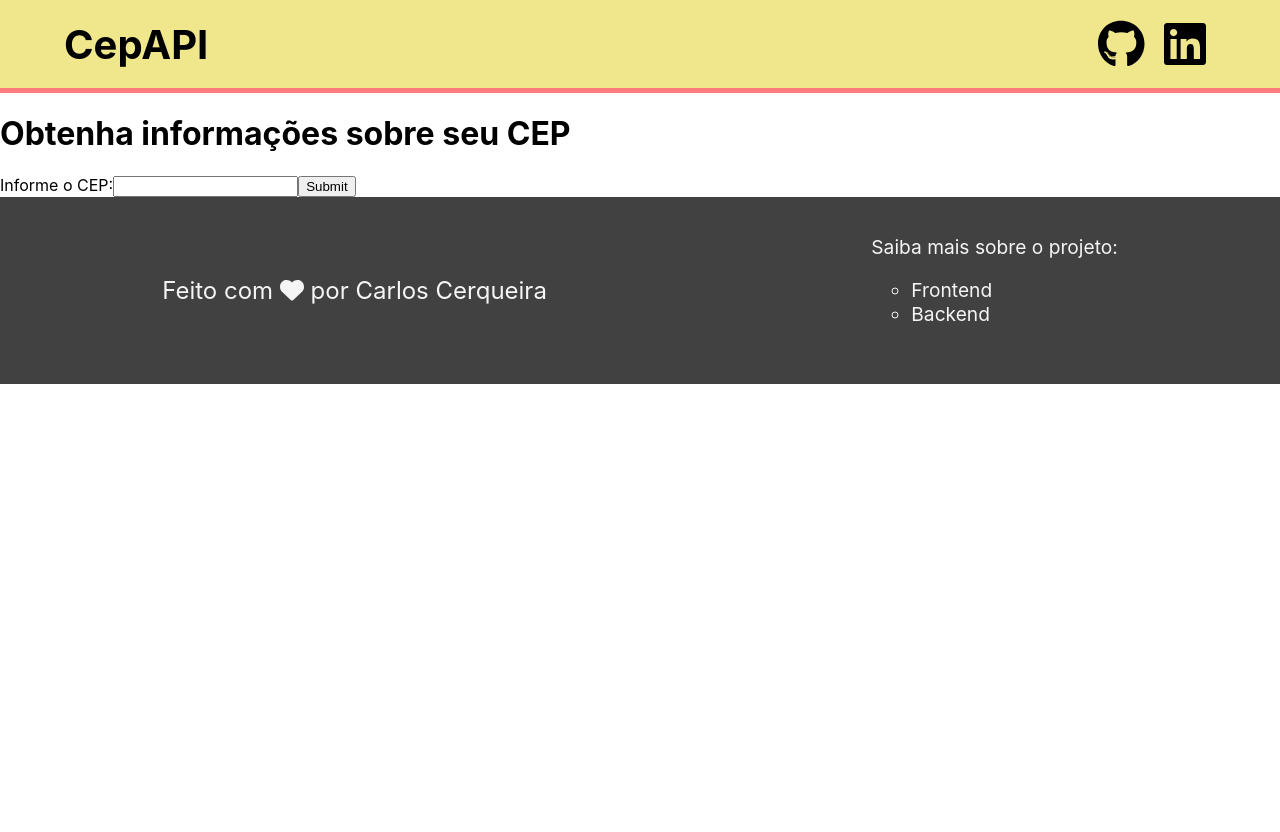
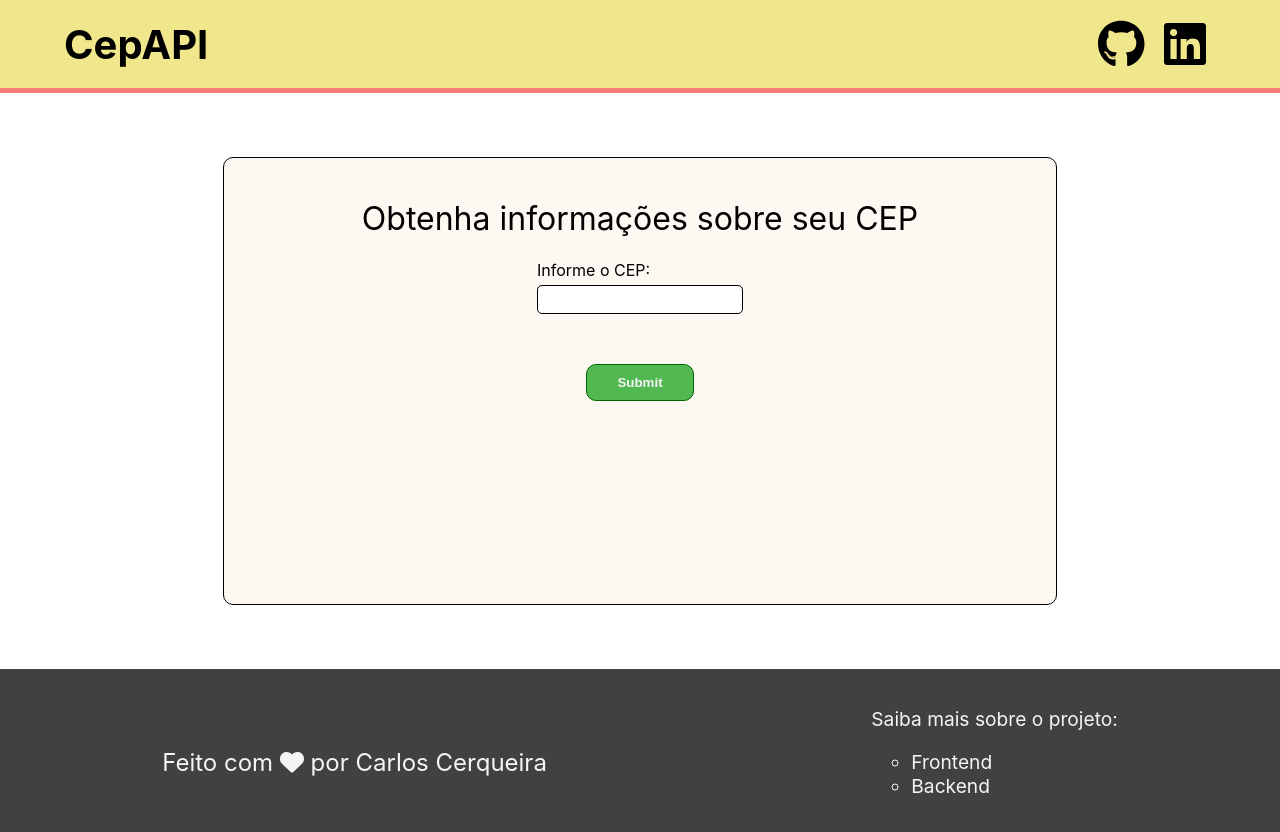
Before and after one commit to Carloscerq/eureka-challenge-frontend, a React (Create React App) app: page / in a window 1280 px wide. Shown: the top 832 px of the page. Before the commit the page ends 800 px from the top, so only its background shows below. Built offline with nearby package versions, Linux system fonts and the light colour scheme.

Commit message:
feat: add main styles

```diff
--- a/src/components/main/index.tsx
+++ b/src/components/main/index.tsx
@@ -31,19 +31,21 @@ export default function Main() {
   };
 
   return (
-    <main>
-      <h1>Obtenha informações sobre seu CEP</h1>
-      <form onSubmit={handleSubmit}>
-        <label>
+    <main className={styles.Main}>
+      <form className={styles.Form} onSubmit={handleSubmit}>
+        <h1 className={styles.Title}>Obtenha informações sobre seu CEP</h1>
+        <label className={styles.FormLabel}>
           Informe o CEP:
+          <br />
           <input
             type="text"
             name="CEP"
             value={cep}
             onChange={handleCepChange}
+            className={styles.FormLabelInput}
           />
         </label>
-        <input type="submit" value="Submit" />
+        <input className={styles.FormSubmitButton} type="submit" value="Submit" />
       </form>
     </main>
   );
--- a/src/components/main/styles.module.css
+++ b/src/components/main/styles.module.css
@@ -0,0 +1,65 @@
+.Main {
+  display: flex;
+  align-items: center;
+  flex-direction: column;
+}
+
+.Title {
+  font-size: 4vh;
+  font-weight: 400;
+}
+
+.Form {
+  display: flex;
+  align-items: center;
+  flex-direction: column;
+  width: 60%;
+  margin: 5%;
+  background-color: rgba(253, 248, 239, 0.8);
+  border: 1px solid black;
+  border-radius: 10px;
+  padding: 2% 2.5%;
+  min-height: 50vh;
+  padding-top: 20px;
+}
+
+.FormLabel {
+  font-size: medium;
+}
+
+.FormLabelInput {
+  margin: 10px 0px;
+  margin-top: 5px;
+  min-width: 200px;
+  min-height: 25px;
+  border: 1px solid black;
+  border-radius: 5px;
+}
+
+.FormSubmitButton {
+  margin-top: 40px;
+  padding: 10px 30px;
+  border-radius: 10px;
+  border: 1px solid darkgreen;
+  background-color: rgb(82, 184, 82);
+  color: whitesmoke;
+  font-weight: bolder;
+}
+
+.FormSubmitButton:hover {
+  cursor: pointer;
+  background-color: darkgreen;
+}
+
+@media only screen and (max-width: 768px) {
+  .Form {
+    width: 90%;
+  }
+  .Main {
+    min-height: 70%;
+  }
+
+  .Title {
+    font-size: 2vh;
+  }
+}
```
